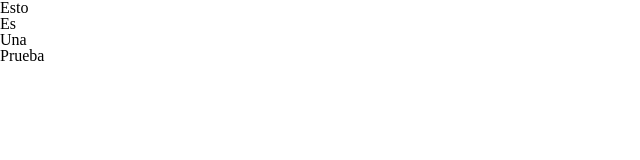
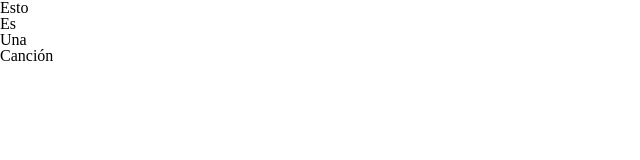
Before and after one commit to angelmendez43/Curso-alura, a plain HTML site: page index.html in a window 1280 px wide. Shown: the full height of the page, 0-640 px from the left. Drawn offline with Linux system fonts and the light colour scheme.

Commit message:
Modificacion de lista

```diff
--- a/index.html
+++ b/index.html
@@ -10,7 +10,7 @@
         <li>Esto</li>
         <li>Es</li>
         <li>Una</li>
-        <li>Prueba</li>
+        <li>Canción</li>
     </ul>
     <header>
 
```
